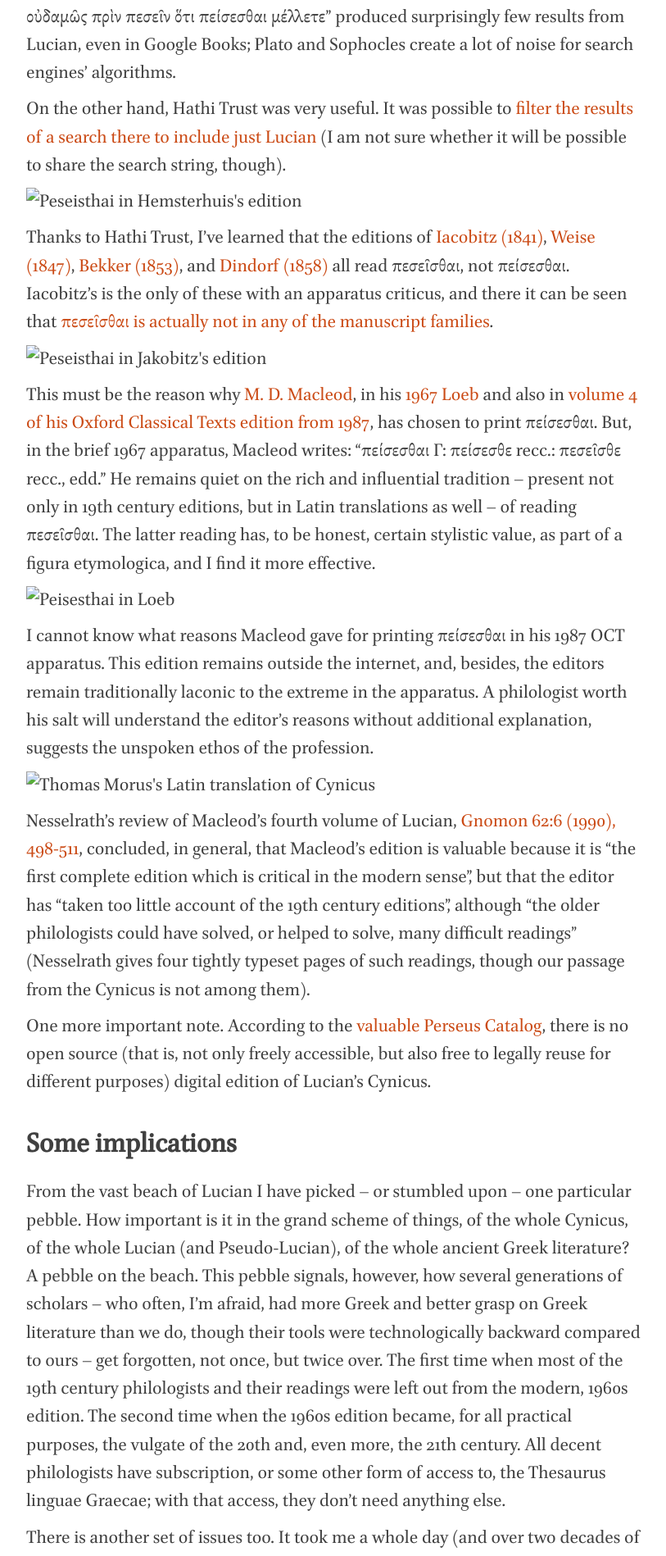
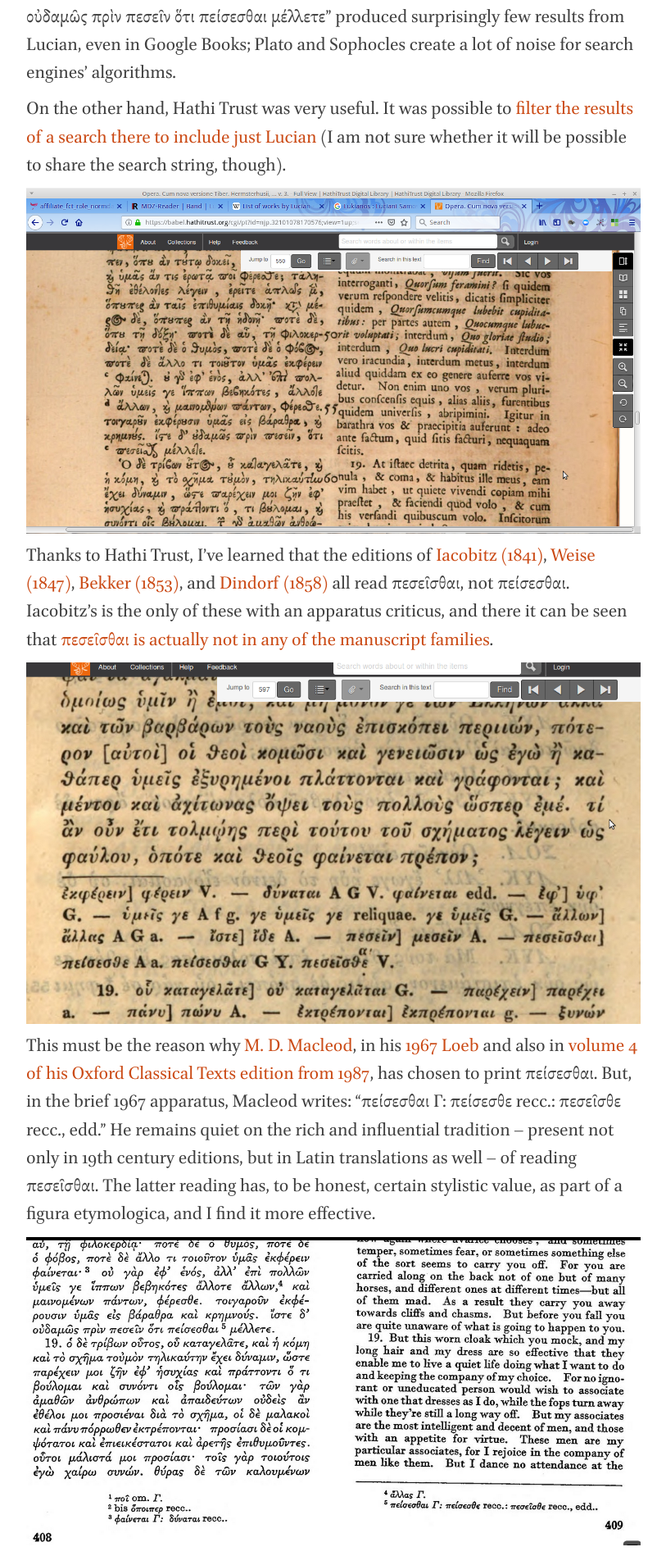
Before and after one commit to nevenjovanovic/nevenjovanovic.github.io, a Jekyll site: the page built from _posts/2018-11-03-lucian.markdown, in a window 1280 px wide. Shown: the part 1756-3654 px from the top of the page at 82% size, without its empty margins (233-1046 px from the left). Built offline with Jekyll 4.4.1, drawn with Linux system fonts in a browser that asks for light colours; nearby versions of some CDN libraries.

Commit message:
Add full URLs for images in body of post

```diff
--- a/_posts/2018-11-03-lucian.markdown
+++ b/_posts/2018-11-03-lucian.markdown
@@ -21,19 +21,19 @@ On the web, we tend to start from a general search: Google or the like, or a lar
 
 On the other hand, Hathi Trust was very useful. It was possible to [filter the results of a search there to include just Lucian](https://babel.hathitrust.org/cgi/ls?field1=ocr;q1=%E1%BC%B4%CF%83%CF%84%CE%B5%20%CE%B4%27%20%CE%BF%E1%BD%90%CE%B4%CE%B1%CE%BC%E1%BF%B6%CF%82%20%CF%80%CF%81%E1%BD%B6%CE%BD%20%CF%80%CE%B5%CF%83%CE%B5%E1%BF%96%CE%BD;a=srchls;lmt=all&facet=authorStr:%22Lucian%2C%20of%20Samosata.%22) (I am not sure whether it will be possible to share the search string, though).
 
-![Peseisthai in Hemsterhuis's edition](img/hemsterhuis-550-peseithai.png "Hemsterhuis, 3:550")
+![Peseisthai in Hemsterhuis's edition](https://github.com/nevenjovanovic/nevenjovanovic.github.io/blob/master/img/hemsterhuis-550-peseithai.png "Hemsterhuis, 3:550")
 
 Thanks to Hathi Trust, I've learned that the editions of [Iacobitz (1841)](https://hdl.handle.net/2027/njp.32101055580359), [Weise (1847)](http://catalog.hathitrust.org/Record/011544732), [Bekker (1853)](http://catalog.hathitrust.org/Record/008911491), and [Dindorf (1858)](http://catalog.hathitrust.org/Record/008901853) all read πεσεῖσθαι, not πείσεσθαι. Iacobitz's is the only of these with an apparatus criticus, and there it can be seen that [πεσεῖσθαι is actually not in any of the manuscript families](https://hdl.handle.net/2027/njp.32101055580359?urlappend=%3Bseq=605).
 
-![Peseisthai in Jakobitz's edition](img/jakobitz-peseisthai.png "Jakobitz, peseisthai")
+![Peseisthai in Jakobitz's edition](https://github.com/nevenjovanovic/nevenjovanovic.github.io/blob/master/img/jakobitz-peseisthai.png "Jakobitz, peseisthai")
 
 This must be the reason why [M. D. Macleod](http://worldcat.org/identities/lccn-n85045517/), in his [1967 Loeb](https://archive.org/stream/Lucian06HowToWriteHistoryHerodotus/Lucian%2008%20Ass%2C%20Demosthenes%2C%20Cynic%2C%20Charidemos%2C%20Nero#page/n413/mode/2up) and also in [volume 4 of his Oxford Classical Texts edition from 1987](https://hdl.handle.net/2027/uva.x001217650), has chosen to print πείσεσθαι. But, in the brief 1967 apparatus, Macleod writes: "πείσεσθαι Γ: πείσεσθε recc.: πεσεῖσθε recc., edd." He remains quiet on the rich and influential tradition – present not only in 19th century editions, but in Latin translations as well – of reading πεσεῖσθαι. The latter reading has, to be honest, certain stylistic value, as part of a figura etymologica, and I find it more effective.
 
-![Peisesthai in Loeb](img/loeb-peithesthai.png "Macleod, Loeb, peisesthai")
+![Peisesthai in Loeb](https://github.com/nevenjovanovic/nevenjovanovic.github.io/blob/master/img/loeb-peithesthai.png "Macleod, Loeb, peisesthai")
 
 I cannot know what reasons Macleod gave for printing πείσεσθαι in his 1987 OCT apparatus. This edition remains outside the internet, and, besides, the editors remain traditionally laconic to the extreme in the apparatus. A philologist worth his salt will understand the editor's reasons without additional explanation, suggests the unspoken ethos of the profession.
 
-![Thomas Morus's Latin translation of Cynicus](img/lucian-cynicus-latine.png "Thomas Morus, Latin translation of Lucian's Cynicus")
+![Thomas Morus's Latin translation of Cynicus](https://github.com/nevenjovanovic/nevenjovanovic.github.io/blob/master/img/lucian-cynicus-latine.png "Thomas Morus, Latin translation of Lucian's Cynicus")
 
 Nesselrath's review of Macleod's fourth volume of Lucian, [Gnomon 62:6 (1990), 498-511](https://www.jstor.org/stable/27690528), concluded, in general, that Macleod's edition is valuable because it is "the first complete edition which is critical in the modern sense", but that the editor has "taken too little account of the 19th century editions", although "the older philologists could have solved, or helped to solve, many difficult readings" (Nesselrath gives four tightly typeset pages of such readings, though our passage from the Cynicus is not among them).
 
```
